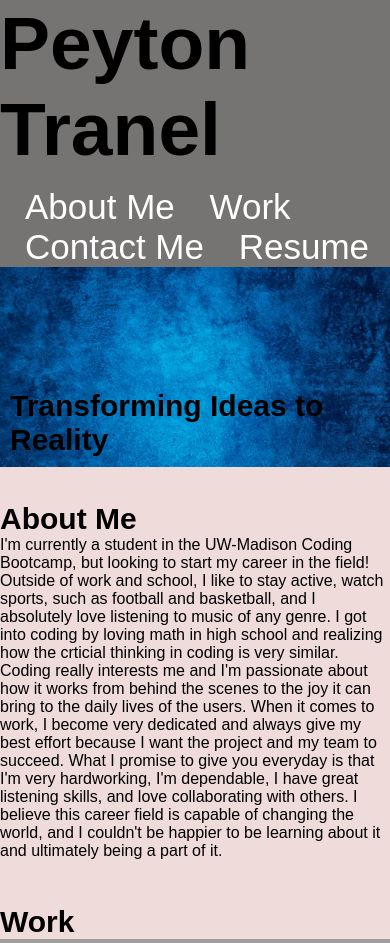
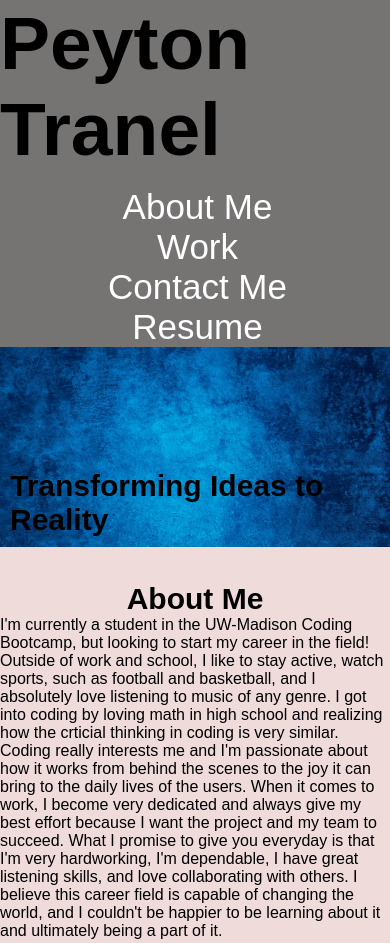
Before and after one commit to pjt3232/My-Portfolio, a plain HTML site: page index.html in a window 390 px wide. Shown: the top 943 px of the page. Drawn offline with Linux system fonts and the light colour scheme; grey boxes are pictures that could not be loaded.

Commit message:
Added media query

```diff
--- a/assets/css/style.css
+++ b/assets/css/style.css
@@ -95,6 +95,9 @@ p {
     height: auto;
 }
 
+.page-section #Work {
+    flex: 1 0 auto;
+}
 
 #Contact-Me ul {
     float: right;
@@ -111,3 +114,19 @@ p {
     color: #ffffff;
     text-decoration: none;
 }
+
+@media screen and (max-width: 768px) {
+    .page-section, .sub-header, .header{
+        flex-direction: column;
+        align-items: center;
+        align-content: center;
+    }
+
+    ul {
+        display:flex;
+        flex-wrap: wrap;
+        flex-direction: column;
+        align-items: center;
+        justify-content: center;
+    }
+}
```
